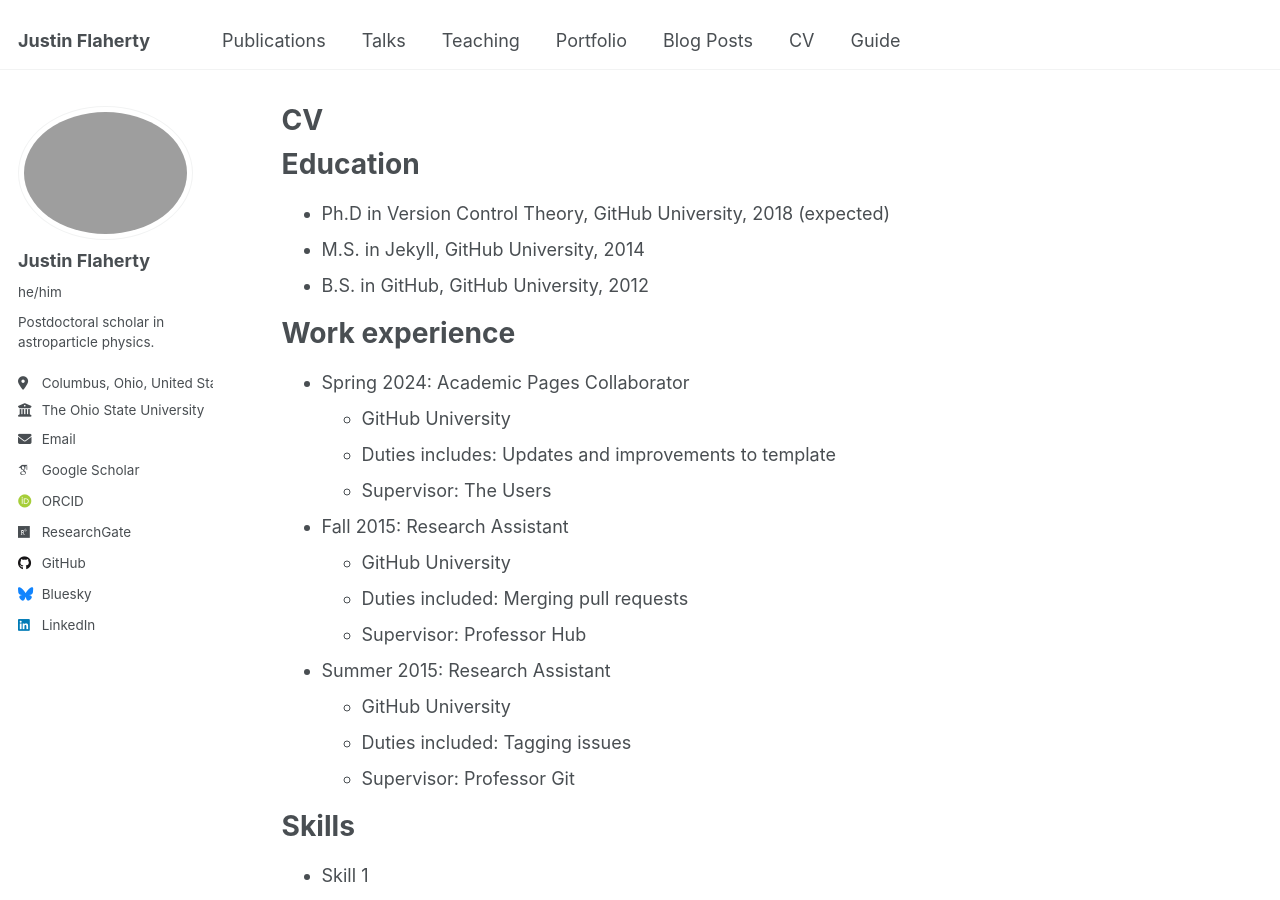
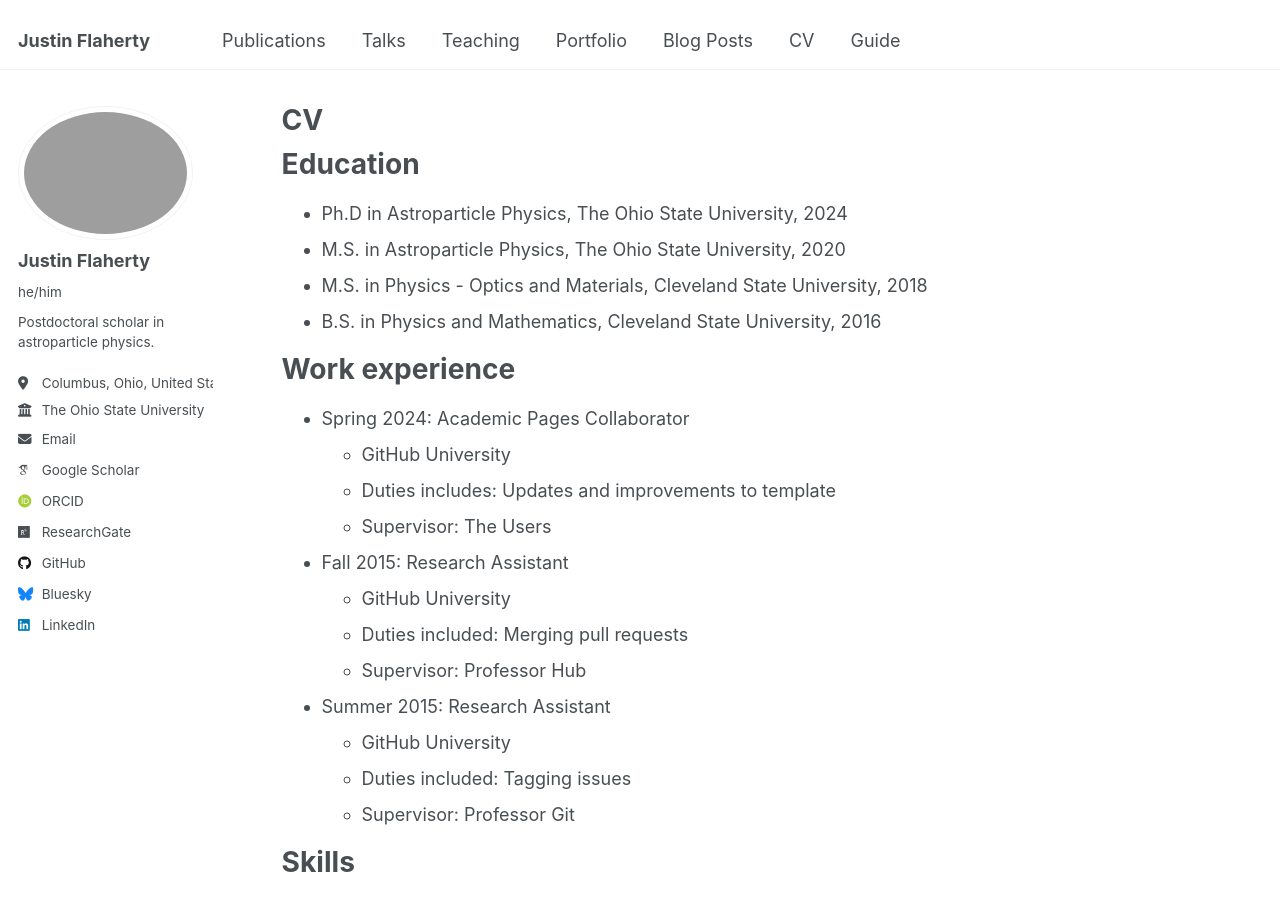
Before and after one commit to FlahertyJustinC/FlahertyJustinC.github.io, a Jekyll site: the page built from _pages/cv.md, in a window 1280 px wide and 900 px high. Built offline with Jekyll 4.4.1, drawn with Linux system fonts in a browser that asks for light colours; some web fonts are replaced.

Commit message:
Started updating CV, but only changed the education section.

```diff
--- a/_pages/cv.md
+++ b/_pages/cv.md
@@ -11,9 +11,10 @@
 
 Education
 ======
-* Ph.D in Version Control Theory, GitHub University, 2018 (expected)
-* M.S. in Jekyll, GitHub University, 2014
-* B.S. in GitHub, GitHub University, 2012
+* Ph.D in Astroparticle Physics, The Ohio State University, 2024
+* M.S. in Astroparticle Physics, The Ohio State University, 2020
+* M.S. in Physics - Optics and Materials, Cleveland State University, 2018
+* B.S. in Physics and Mathematics, Cleveland State University, 2016
 
 Work experience
 ======
```
